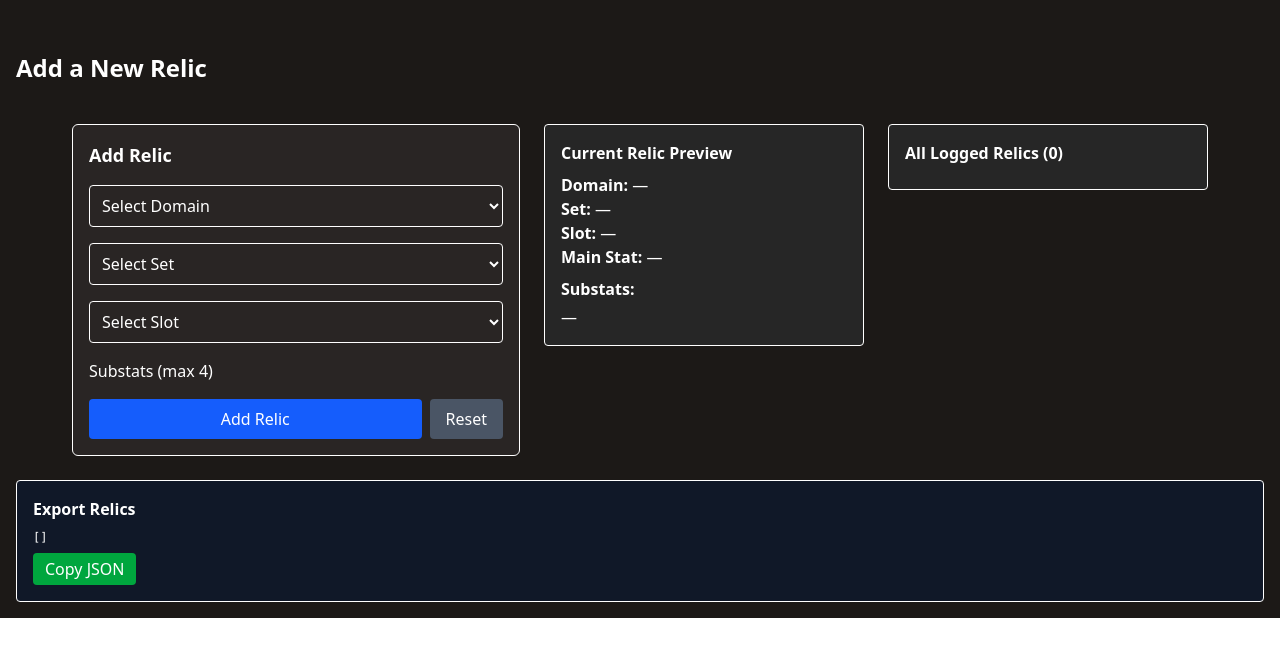
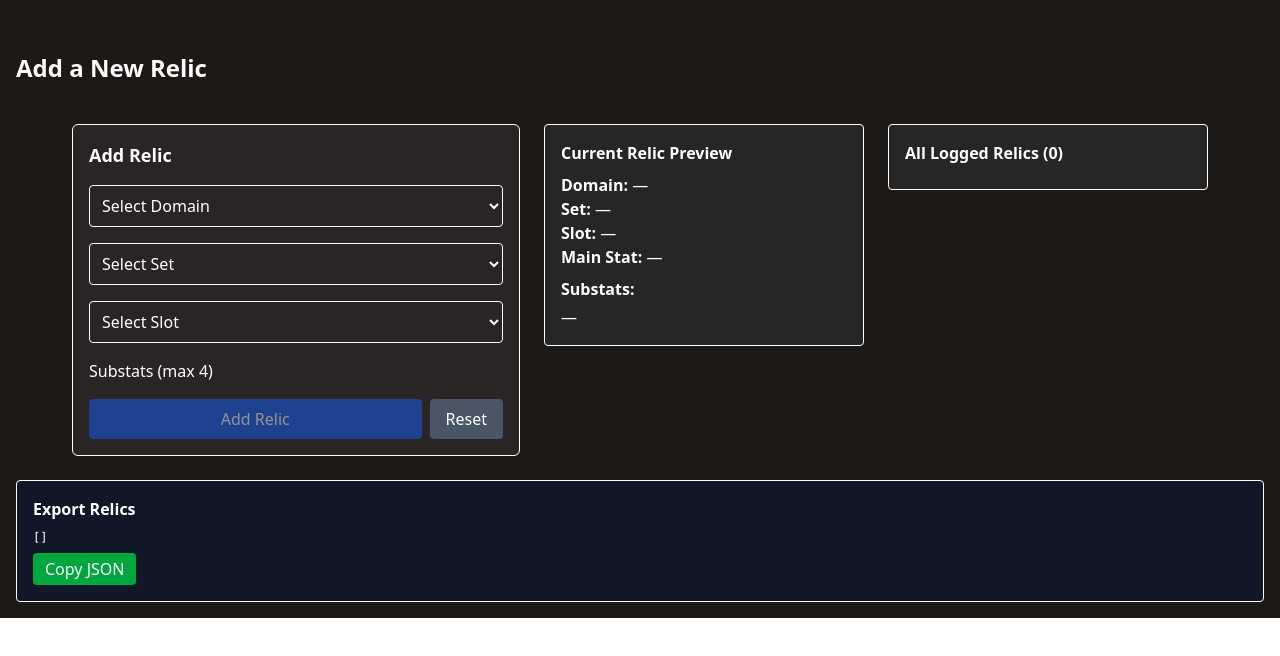
Before and after one commit to AngdroRyu/HSRRelicTracker, a Vue app: page /#/add-relic in a window 1280 px wide. Shown: the top 656 px of the page. Built offline with nearby package versions, Linux system fonts and the light colour scheme.

Commit message:
add validation to 'Add Relic' button and ensure all required fields are filled before submission

```diff
--- a/src/components/AddRelicForm.vue
+++ b/src/components/AddRelicForm.vue
@@ -79,7 +79,8 @@
       <div class="flex gap-2">
         <button
           @click="handleSubmit"
-          class="flex-1 px-4 py-2 rounded bg-blue-600 hover:bg-blue-500"
+          :disabled="!canSubmit"
+          class="flex-1 px-4 py-2 rounded bg-blue-600 hover:bg-blue-500 disabled:opacity-50"
         >
           Add Relic
         </button>
@@ -217,6 +218,19 @@ const slotSubStats = computed(() => selectedSet.value?.pieces?.[slot.value]?.sub
 
 // exclude mainStat from substat choices
 const filteredSubStats = computed(() => slotSubStats.value.filter((s) => s !== mainStat.value))
+
+const canSubmit = computed(() => {
+  return (
+    domain.value &&
+    setName.value &&
+    slot.value &&
+    mainStat.value &&
+    selectedSubStats.value.length > 2 &&
+    selectedSubStats.value.every(
+      (stat) => subStatValues.value[stat] !== undefined && subStatValues.value[stat] !== null,
+    )
+  )
+})
 
 // currentRelic preview (always in sync with v-models)
 const currentRelic = computed(() => ({
```
